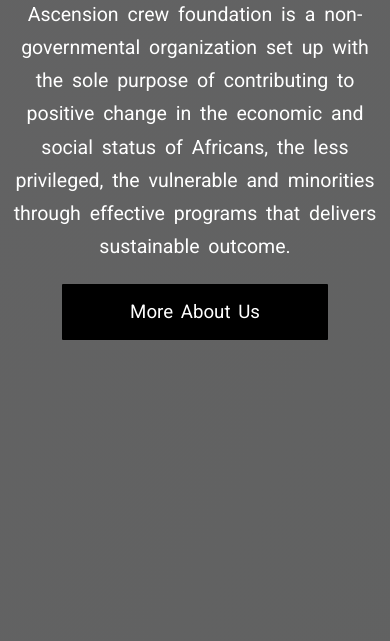
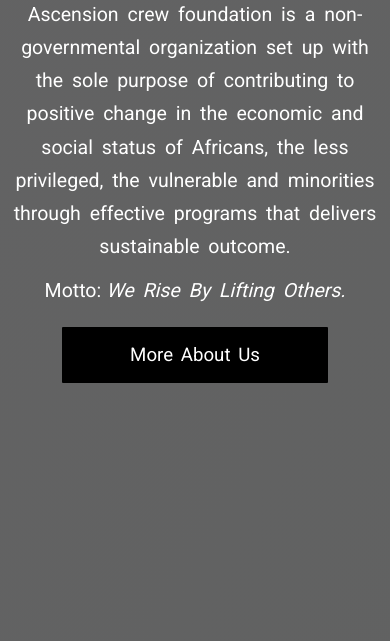
Before and after one commit to codelorrd/ASCENSION, a plain HTML site: page index.html in a window 390 px wide. Shown: the part 203-844 px from the top of the page. Drawn offline with Linux system fonts and the light colour scheme.

Commit message:
Second Commit to the ASCENSION Project.

```diff
--- a/styles.css
+++ b/styles.css
@@ -332,6 +332,10 @@ footer p {
         display: none;
     }
 
+    .hero h2 ~ p:nth-child(5) {
+        display: block;
+    }
+
     .hero a {
         margin-top: 20px;
     }
```
